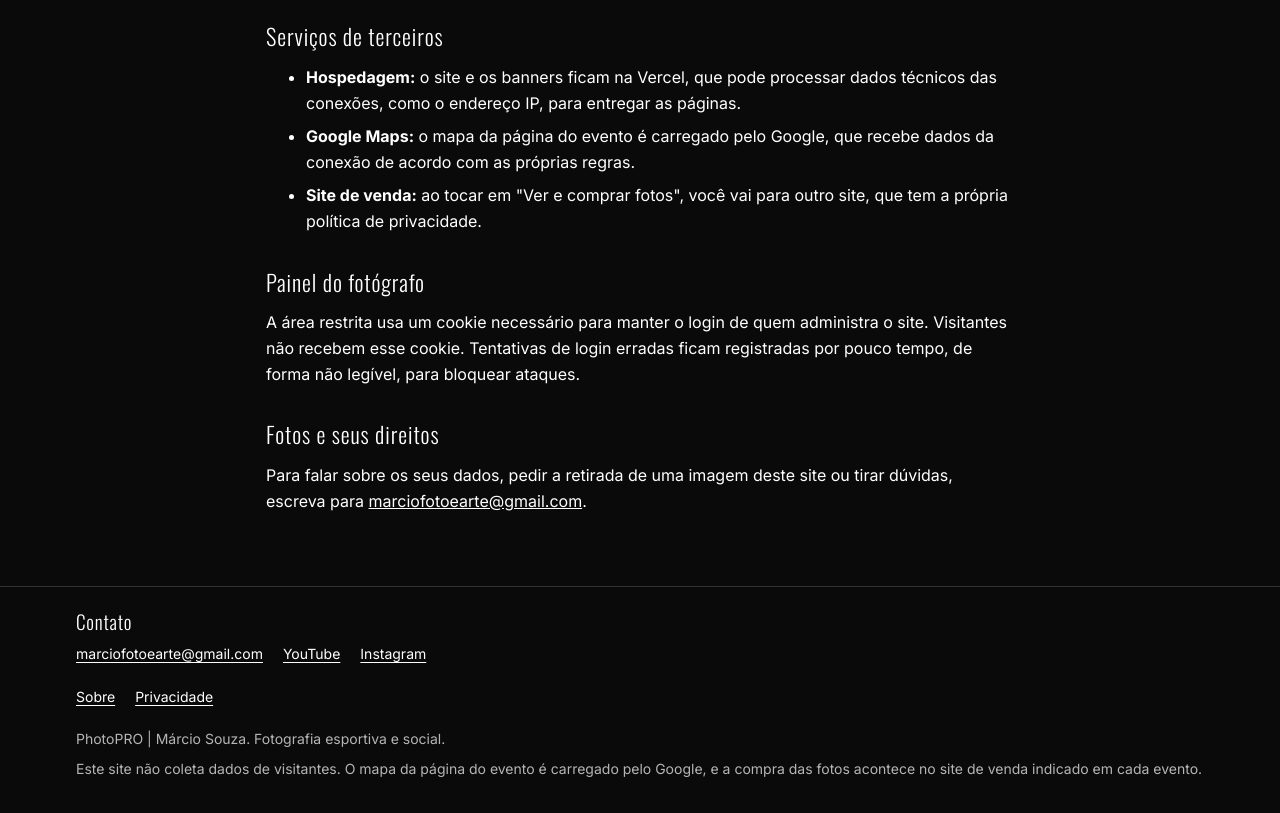
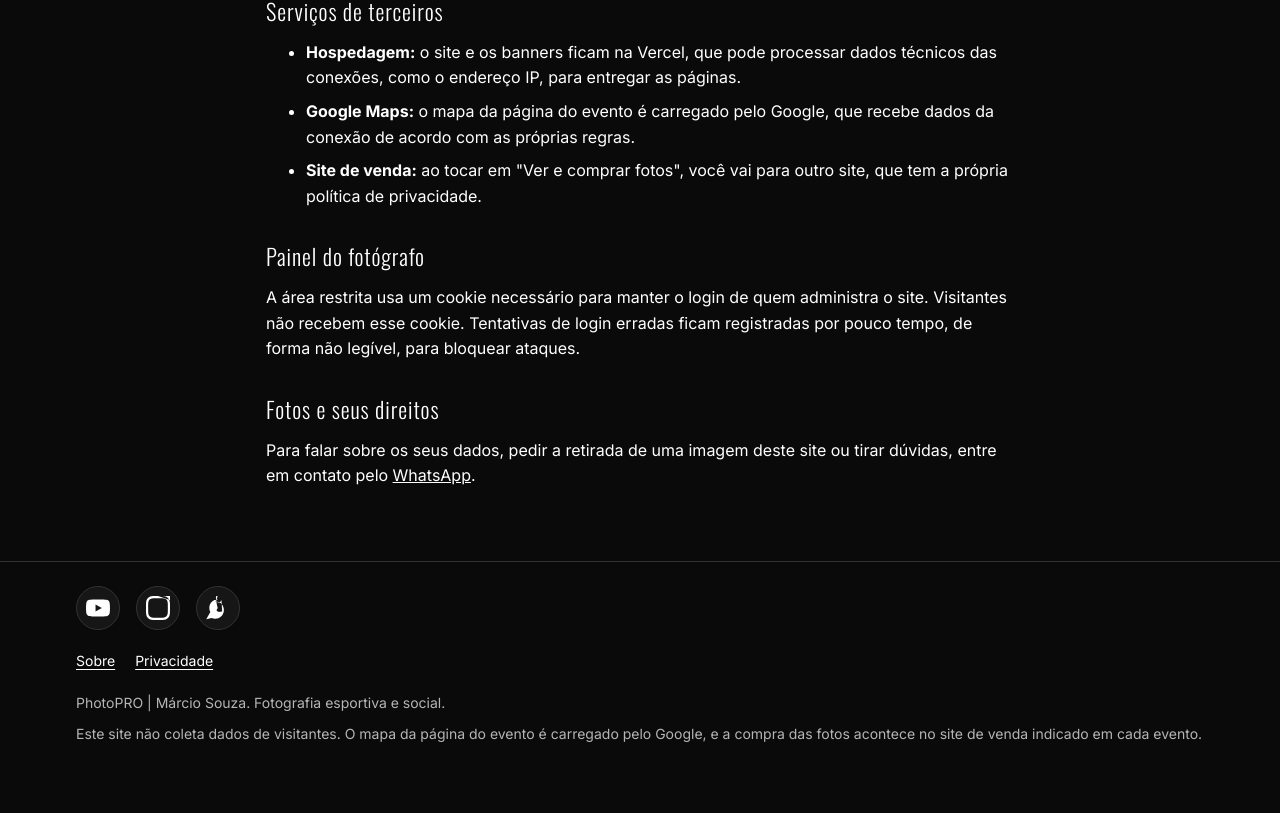
Before and after one commit to EdmarcioCarlos/Site_Fotos, a Next.js app: page /privacidade in a window 1280 px wide. Shown: the part 405-1218 px from the top of the page. After the commit the page ends 1182 px from the top, so only its background shows below. Built offline with nearby package versions, Linux system fonts and the light colour scheme.

Commit message:
Atualização a pedido do cleinte - logos

```diff
--- a/src/app/globals.css
+++ b/src/app/globals.css
@@ -178,6 +178,36 @@ h3 {
   color: var(--white);
   font-size: 1.2rem;
   margin-bottom: 10px;
+}
+
+.social-links {
+  display: flex;
+  gap: 16px;
+  margin-bottom: 20px;
+}
+
+.social-icon {
+  display: flex;
+  align-items: center;
+  justify-content: center;
+  width: 44px;
+  height: 44px;
+  border-radius: 50%;
+  background: var(--surface);
+  border: 1px solid var(--line);
+  color: var(--white);
+  transition: background 0.15s ease, border-color 0.15s ease, color 0.15s ease;
+}
+
+.social-icon:hover {
+  background: var(--surface-raised);
+  border-color: var(--white);
+  color: var(--white);
+}
+
+.social-icon:focus-visible {
+  outline: 2px solid var(--white);
+  outline-offset: 2px;
 }
 
 .contact-list {
--- a/src/app/privacidade/page.tsx
+++ b/src/app/privacidade/page.tsx
@@ -1,6 +1,6 @@
 import type { Metadata } from "next";
 import { SiteShell } from "@/components/site-shell";
-import { CONTACT_EMAIL } from "@/lib/site";
+import { WHATSAPP_URL } from "@/lib/site";
 
 export const metadata: Metadata = {
   title: "Privacidade",
@@ -33,7 +33,7 @@ export default function PrivacyPage() {
             recebe dados da conexão de acordo com as próprias regras.
           </li>
           <li>
-            <strong>Site de venda:</strong> ao tocar em &quot;Ver e comprar fotos&quot;, você vai para
+            <strong>Site de venda:</strong> ao tocar em "Ver e comprar fotos", você vai para
             outro site, que tem a própria política de privacidade.
           </li>
         </ul>
@@ -48,7 +48,7 @@ export default function PrivacyPage() {
         <h2 className="section-title">Fotos e seus direitos</h2>
         <p>
           Para falar sobre os seus dados, pedir a retirada de uma imagem deste site ou tirar dúvidas,
-          escreva para <a href={`mailto:${CONTACT_EMAIL}`}>{CONTACT_EMAIL}</a>.
+          entre em contato pelo <a href={WHATSAPP_URL} target="_blank" rel="noopener noreferrer">WhatsApp</a>.
         </p>
       </article>
     </SiteShell>
--- a/src/components/site-shell.tsx
+++ b/src/components/site-shell.tsx
@@ -1,15 +1,48 @@
 import Image from "next/image";
 import Link from "next/link";
-import { CONTACT_EMAIL, HIRE_URL, INSTAGRAM_URL, YOUTUBE_URL } from "@/lib/site";
+import { HIRE_URL, INSTAGRAM_URL, WHATSAPP_URL, YOUTUBE_URL } from "@/lib/site";
+
+function SocialIcon({ href, label, children }: { href: string; label: string; children: React.ReactNode }) {
+  return (
+    <a
+      className="social-icon"
+      href={href}
+      target="_blank"
+      rel="noopener noreferrer"
+      aria-label={label}
+    >
+      {children}
+    </a>
+  );
+}
+
+function YouTubeIcon() {
+  return (
+    <svg viewBox="0 0 24 24" width="24" height="24" fill="currentColor" aria-hidden="true">
+      <path d="M23.498 6.186a3.016 3.016 0 0 0-2.122-2.136C19.505 3.545 12 3.545 12 3.545s-7.505 0-9.377.505A3.017 3.017 0 0 0 .502 6.186C0 8.07 0 12 0 12s0 3.93.502 5.814a3.016 3.016 0 0 0 2.122 2.136c1.871.505 9.376.505 9.376.505s7.505 0 9.377-.505a3.015 3.015 0 0 0 2.122-2.136C24 15.93 24 12 24 12s0-3.93-.502-5.814zM9.545 15.568V8.432L15.818 12l-6.273 3.568z" />
+    </svg>
+  );
+}
+
+function InstagramIcon() {
+  return (
+    <svg viewBox="0 0 24 24" width="24" height="24" fill="currentColor" aria-hidden="true">
+      <path d="M12 2.163c3.204 0 3.584.012 4.85.07 3.252.148 4.771 1.691 4.919 4.919.058 1.265.069 1.645.069 4.849 0 3.205-.012 3.584-.069 4.849-.149 3.225-1.664 4.771-4.919 4.919-1.266.058-1.644.07-4.85.07-3.204 0-3.584-.012-4.849-.07-3.26-.149-4.771-1.699-4.919-4.92-.058-1.265-.07-1.644-.07-4.849 0-3.204.013-3.583.07-4.849.149-3.227 1.664-4.771 4.919-4.919 1.266-.057 1.645-.069 4.849-.069zm0-2.163c-3.259 0-3.667.014-4.947.072-4.358.2-6.78 2.618-6.98 6.98-.059 1.281-.073 1.689-.073 4.948 0 3.259.014 3.668.072 4.948.2 4.358 2.618 6.78 6.98 6.98 1.281.058 1.689.072 4.948.072 3.259 0 3.668-.014 4.948-.072 4.354-.2 6.782-2.618 6.979-6.98.059-1.28.073-1.689.073-4.948 0-3.259-.014-3.667-.072-4.947-.196-4.354-2.617-6.78-6.979-6.98-.128-1.28-.072-1.689-.072-4.947 0-3.259-.014-3.668-.072-4.947.196-4.354 2.617-6.78 6.979-6.98.128-1.28.072-1.689.072-4.947 0-3.259-.014-3.667-.072-4.947-.196-4.354-2.617-6.78-6.979-6.98-.128-1.28-.072-1.689-.072-4.947 0-3.259-.014-3.668-.072-4.948.2-4.358 2.618-6.78 6.98-6.98 1.281-.058 1.689-.072 4.948-.072 3.259 0 3.668.014 4.948.072 4.354.2 6.782 2.618 6.979 6.98.059 1.28.073 1.689.073 4.948 0 3.259-.014 3.667-.072 4.947-.196 4.354-2.617 6.78-6.979 6.98-.128 1.28-.072 1.689-.072 4.947 0 3.259.014 3.668.072 4.947.196 4.354 2.617 6.78 6.979 6.98.128 1.28.072 1.689.072 4.947 0 3.259-.014 3.667-.072 4.947-.2 4.354-2.617 6.78-6.979 6.98z" />
+    </svg>
+  );
+}
+
+function WhatsAppIcon() {
+  return (
+    <svg viewBox="0 0 24 24" width="24" height="24" fill="currentColor" aria-hidden="true">
+      <path d="M12.031 3.308c-4.806 0-8.711 3.905-8.711 8.711 0 1.47.372 2.862 1.011 4.088L.271 23.345l5.337-1.41c1.084.524 2.297.843 3.573.843 4.806 0 8.711-3.905 8.711-8.711s-3.905-8.711-8.711-8.711zm4.093 11.907c-.488.306-1.51.524-2.144.636-.77.133-1.365.084-1.758-.078-.624-.252-1.25-.715-1.51-1.173-.206-.404-.078-.77.133-1.103.306-.46.583-.923.77-1.164.133-.306.084-.624-.026-.892-.079-.187-.583-2.266-.98-4.535-.232-1.33-.183-2.576.079-3.572.232-.923.583-1.643.797-2.211.233-.524-.105-.797-.318-1.204-.264-.105-.264-.319-.053-.319-.583 0-.306.079-.583.345-.797.21-.233.424-.404.69-.488.553-.158 1.612-.026 2.576.502 1.45.607 2.42 1.52 3.019 2.275.478.607.75 1.204.775 1.392.053.371-.026.69-.237.953-.184.265-.583.69-.923 1.052-.318.318-.715.636-.98.872-.264.265-.423.46-.553.583-.105.104-.183.183-.345.078l-.473-.319c-.345-.232-.74-.552-1.007-.797-.371-.265-.74-.5-1.103-.607-.371-.132-.797-.026-1.103.237-.345.264-.583.74-.583 1.232 0 .553.318 1.084.814 1.593.398.404.843.74 1.277.979.404.264.893.46 1.392.488.583.026 1.083-.132 1.566-.553.43-.398.715-.923.872-1.33.133-.432.079-.814-.026-1.103z" />
+    </svg>
+  );
+}
 
 export function SiteShell({ children }: { children: React.ReactNode }) {
   return (
     <>
-      <div className="top-bar container">
-        <Link href="/admin" prefetch={false}>
-          Painel do fotógrafo
-        </Link>
-      </div>
       <header className="site-header">
         <div className="container">
           <Link href="/" className="brand" aria-label="PhotoPRO, página inicial">
@@ -25,29 +58,17 @@ export function SiteShell({ children }: { children: React.ReactNode }) {
       <main>{children}</main>
       <footer className="site-footer">
         <div className="container">
-          <h2 className="footer-title">Contato</h2>
-          <ul className="contact-list">
-            <li>
-              <a className="text-link" href={`mailto:${CONTACT_EMAIL}`}>
-                {CONTACT_EMAIL}
-              </a>
-            </li>
-            <li>
-              <a className="text-link" href={YOUTUBE_URL} target="_blank" rel="noopener noreferrer">
-                YouTube
-              </a>
-            </li>
-            <li>
-              <a
-                className="text-link"
-                href={INSTAGRAM_URL}
-                target="_blank"
-                rel="noopener noreferrer"
-              >
-                Instagram
-              </a>
-            </li>
-          </ul>
+          <div className="social-links">
+            <SocialIcon href={YOUTUBE_URL} label="YouTube">
+              <YouTubeIcon />
+            </SocialIcon>
+            <SocialIcon href={INSTAGRAM_URL} label="Instagram">
+              <InstagramIcon />
+            </SocialIcon>
+            <SocialIcon href={WHATSAPP_URL} label="WhatsApp">
+              <WhatsAppIcon />
+            </SocialIcon>
+          </div>
           <ul className="contact-list">
             <li>
               <Link className="text-link" href="/sobre">
--- a/src/lib/site.ts
+++ b/src/lib/site.ts
@@ -2,8 +2,8 @@ export const SITE_URL = process.env.VERCEL_PROJECT_PRODUCTION_URL
   ? `https://${process.env.VERCEL_PROJECT_PRODUCTION_URL}`
   : "http://localhost:3000";
 
-export const CONTACT_EMAIL = "marciofotoearte@gmail.com";
-export const HIRE_URL = `mailto:${CONTACT_EMAIL}?subject=${encodeURIComponent("Contratar cobertura de evento")}`;
+export const WHATSAPP_URL = "https://wa.me/553191248114";
+export const HIRE_URL = WHATSAPP_URL;
 export const LINKS_URL = "https://linktr.ee/photopro";
 export const YOUTUBE_URL = "https://www.youtube.com/channel/UClAlbHjGTXVVzfas7oRftIg";
 export const INSTAGRAM_URL = "https://www.instagram.com/photopro.ms/";
```
Also changed, not shown: src/app/admin/(painel)/actions.ts (+10 -2 lines), src/app/admin/(painel)/configuracoes/settings-form.tsx (+20 -0 lines), src/app/sobre/page.tsx (+55 -25 lines).
